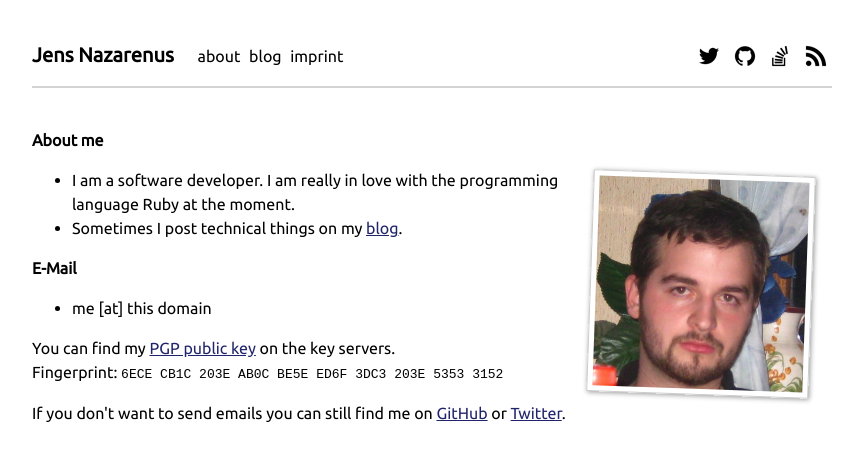
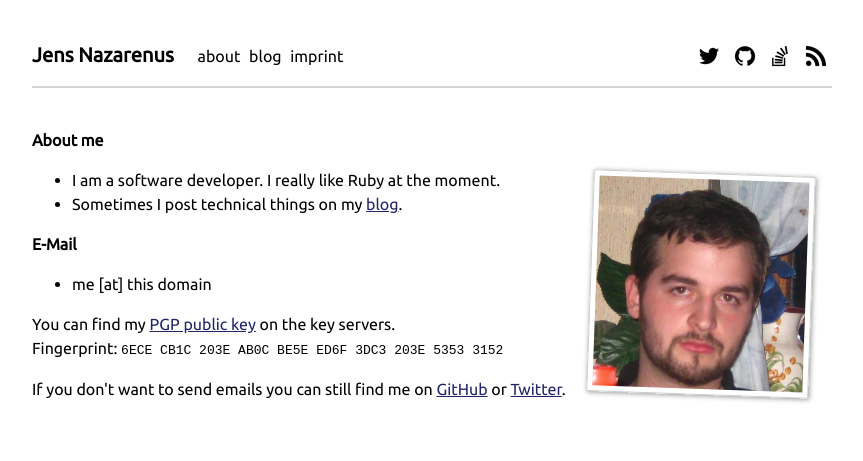
Before and after one commit to jens-na/jens-na.github.io, a Jekyll site: the page built from index.html, in a window 1280 px wide. Shown: the top 461 px of the page, without its empty margins (208-1071 px from the left). Built offline with Jekyll 4.4.1, drawn with Linux system fonts in a browser that asks for light colours.

Commit message:
minor changes

```diff
--- a/index.html
+++ b/index.html
@@ -10,8 +10,7 @@
   </a>
 </div>
 <ul>
-  <li>I am a software developer. I am really in love with the programming
-  language Ruby at the moment.</li>
+  <li>I am a software developer. I really like Ruby at the moment.</li>
   <li>Sometimes I post technical things on my <a href="/blog">blog</a>.</li>
 </ul>
 
```
